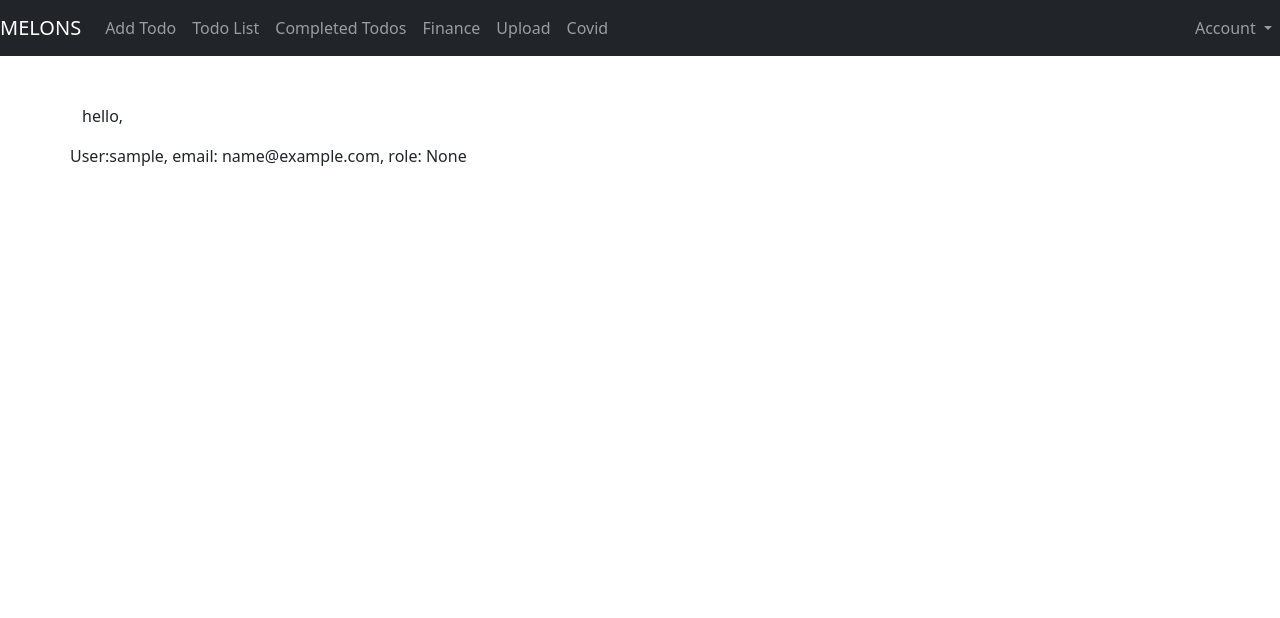
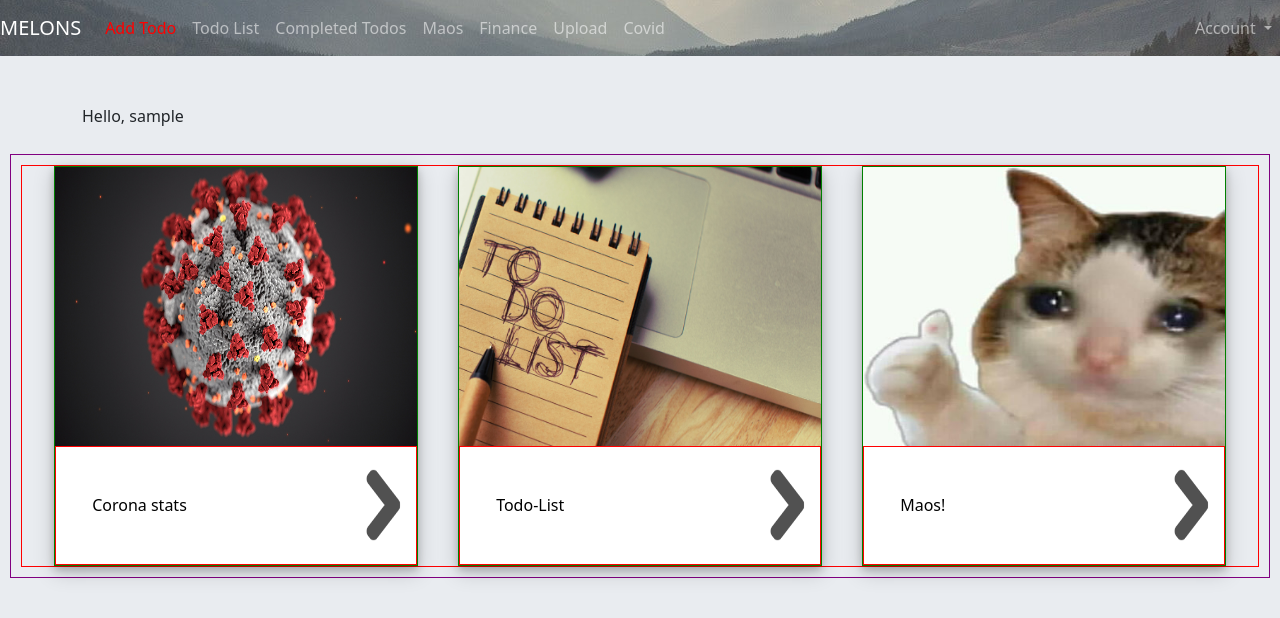
Before and after one commit to eyko139/melonpage, a Flask app: page / in a window 1280 px wide. Shown: the top 618 px of the page. Run offline with Flask 2, Linux system fonts and the light colour scheme; the visitor is signed in with stand-in values (Sample User, id 1); data comes from the database, SQL or seed files in the repository; some libraries are stand-ins or nearby versions.

Commit message:
fancy looks + css

```diff
--- a/app/main/views.py
+++ b/app/main/views.py
@@ -102,6 +102,15 @@ def upload():
     files = os.listdir("app/static/receipts")
     return render_template("upload.html", files=files)
 
+@main.route("/maos", methods = ["GET", "POST"])
+def maos():
+    return render_template("maos.html")
+
+@main.route("/maos/<mao>", methods = ["GET", "POST"])
+def mao_compare():
+    maos = os.listdir("app/static/pics")
+    return render_template("mao_compare.html")
+
 @main.route("/user/<username>")
 @login_required
 def user(username):
--- /dev/null
+++ b/app/static/css/mycss.css
@@ -0,0 +1,65 @@
+
+body {
+    background-color: rgba(228, 232, 237, 0.8);
+}
+ .navbar .navbar-nav.navbar-right .dropdown .dropdown-menu{
+    background-image: url("../background.jpg");
+    background-position: center;
+    background-repeat: no-repeat;
+}
+.navbar {
+    background-image: url("../background.jpg");
+    background-position: center;
+    background-repeat: no-repeat;
+}
+.nav-link {
+    text-decoration: none;
+    color: red;
+}
+.mybox {
+    border: 1px solid green;
+    width:30%;
+    max-height:400px;
+    background-color: white;
+    padding: 0px;
+    margin: 0px auto;
+    box-shadow: 0 4px 8px 0 rgba(0, 0, 0, 0.2), 0 6px 20px 0 rgba(0, 0, 0, 0.19);
+    text-align: center;
+}
+.lower-card {
+    display:flex;
+    border: 1px solid red;
+    height: 30%;
+    align-items: center;
+    justify-content: space-between;
+}
+.myimg {
+    width: 100%;
+    height: 70%;
+}
+a.overlay {
+    text-decoration: none;
+}
+.overlay div span{
+    margin-left: 10%;
+    color:black;
+}
+
+.flex-container {
+    display: flex;
+    flex-direction: row;
+}
+@media (max-width: 800px) {
+    .flex-container {
+        flex-direction: column;
+    }
+    .mybox {
+        border: 1px solid green;
+        margin: 20px auto;
+        width:100%;
+        height:300px;
+        background-color: white;
+        padding: 0px;
+        box-shadow: 0 4px 8px 0 rgba(0, 0, 0, 0.2), 0 6px 20px 0 rgba(0, 0, 0, 0.19);
+        text-align: center;
+}
--- a/app/templates/base.html
+++ b/app/templates/base.html
@@ -14,6 +14,14 @@
 
                 <link rel="shortcut icon" href="{{ url_for('static', filename='favicon.ico') }}" type="image/x-icon">
                 <script src="{{ url_for('static', filename = 'moment.js') }}"></script>
+                <link rel="stylesheet" href="{{ url_for('static', filename='css/mycss.css') }}">
+
+
+<style>
+li .nav-link{
+    color: red;
+}
+</style>
 {% block head %}
 {% endblock %}
 <meta name="viewport" content="width=device-width, initial-scale=1">
@@ -27,13 +35,16 @@
                     <div class="collapse navbar-collapse" id="navbarMenu">
                                 <ul class="navbar-nav me-auto mb-2 mb-lg-0">
                                         <li class="nav-item">
-                                                <a href="{{ url_for("main.adder") }}" class="nav-link">Add Todo</a>
+                                                <a href="{{ url_for("main.adder") }}" class="nav-link"style="color:red;">Add Todo</a>
                                         </li>
                                         <li class="nav-item">
                                                 <a href="{{ url_for("main.list") }}" class="nav-link">Todo List</a>
                                         </li>
                                         <li class="nav-item">
                                                 <a href="{{ url_for("main.completed") }}" class="nav-link">Completed Todos</a>
+                                        </li>
+                                        <li class="nav-item">
+                                            <a href="{{ url_for("main.maos") }}" class="nav-link">Maos</a>
                                         </li>
                                         <li class="nav-item">
                                             <a href="{{ url_for("main.finance") }}" class="nav-link">Finance</a>
--- a/app/templates/index.html
+++ b/app/templates/index.html
@@ -20,23 +20,41 @@
 {% block body %}
 <div class="container pt-5">
         <div class="row">
-            <p>hello,</p>
+            <p>Hello,
             {% if current_user.is_authenticated %}
-            {{ current_user }}
+            {{ current_user.username }} </p>
             {% else %}
-            <p>Stranger </p>
+            Stranger </p>
             {% endif %}
-<!--<p>The local time {{ current_time }} </p>
-                <script>
-                        function myfunc() {
-                        const m = moment();
-                        document.getElementById("myText").innerHTML = m;
-                        console.log(m);
-                                                }
-                </script>
-                <body onload="myfunc()">
-                <h1>"Current time is:" <span id="myText"></span></h1>
-                -->
+        </div>
 </div>
+<div class="row" style="border: 1px solid purple;padding:10px;margin:10px">
+    <div class="flex-container" style="border:1px solid red;">
+        <div class="mybox" id="imgbox1" >
+            <a class="overlay" href="{{ url_for("covid.stats") }}">
+                <img class="myimg" src="{{ url_for('static', filename='virus.jpg') }}">
+                <div class="lower-card">
+                    <span >Corona stats</span>
+                    <img src="{{ url_for('static',  filename='next.png') }}"style="height:80%;width:20%;">
+                </div>
+            </a>
+        </div>
+        <div class="mybox" id="imgbox1" >
+            <a class="overlay" href="{{ url_for("main.list") }}">
+                <img class="myimg" src="{{ url_for('static', filename='todo.jpg') }}">
+                <div class="lower-card">
+                    <span>Todo-List</span>
+                    <img src="{{ url_for('static',  filename='next.png') }}"style="height:80%;width:20%;">
+                </div>
+        </div>
+        <div class="mybox" id="imgbox1" >
+            <a class="overlay" href="{{ url_for("main.maos") }}">
+                <img class="myimg" src="{{ url_for('static', filename='mao.jpg') }}">
+                <div class="lower-card">
+                    <span>Maos!</span>
+                    <img src="{{ url_for('static',  filename='next.png') }}"style="height:80%;width:20%;">
+                </div>
+        </div>
+    </div>
 </div>
 {% endblock %}
--- /dev/null
+++ b/app/templates/maos.html
@@ -0,0 +1,5 @@
+{% extends "base.html" %}
+{% block body %}
+<p> mao mao </p>
+
+{% endblock %}
```
Also changed, not shown: app/templates/adder.html (+9 -9 lines), migrations/versions/84146619a769_.py (added, +87 -0 lines), app/static/background.jpg (added), app/static/mao.jpg (added), app/static/next.png (added), app/static/pics/mao.jpg (added), app/static/todo.jpg (added), app/static/virus.jpg (added), 5 other files.
